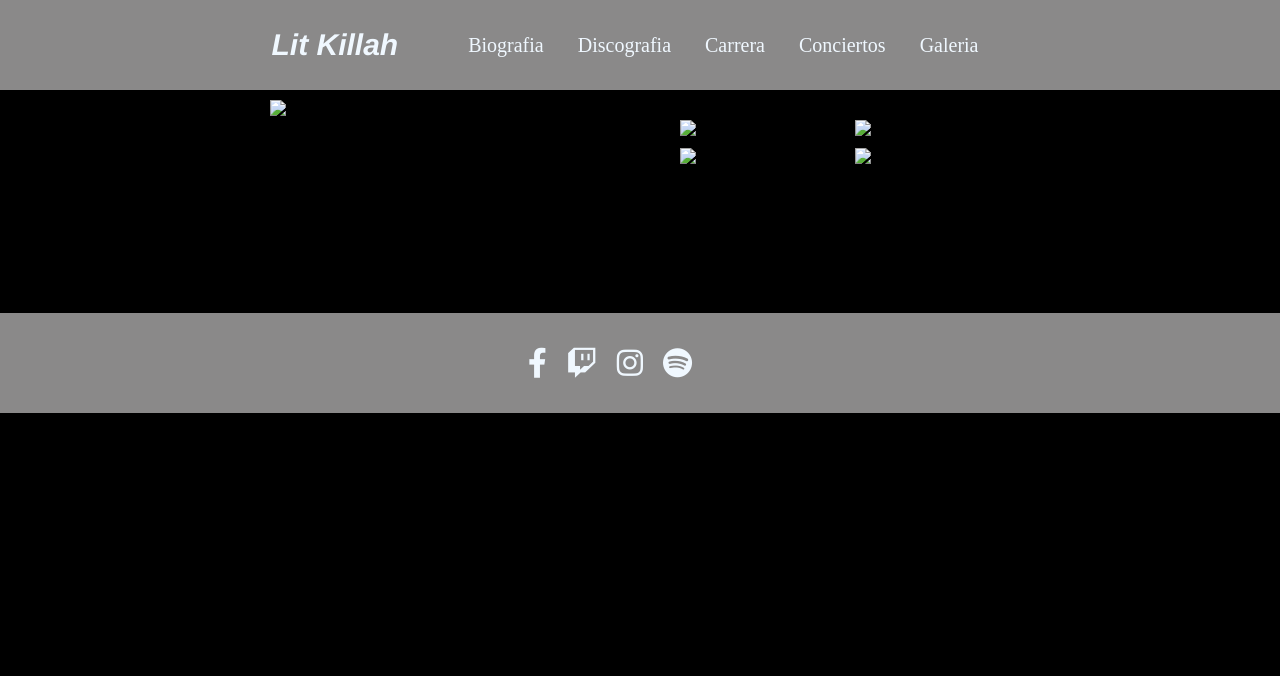
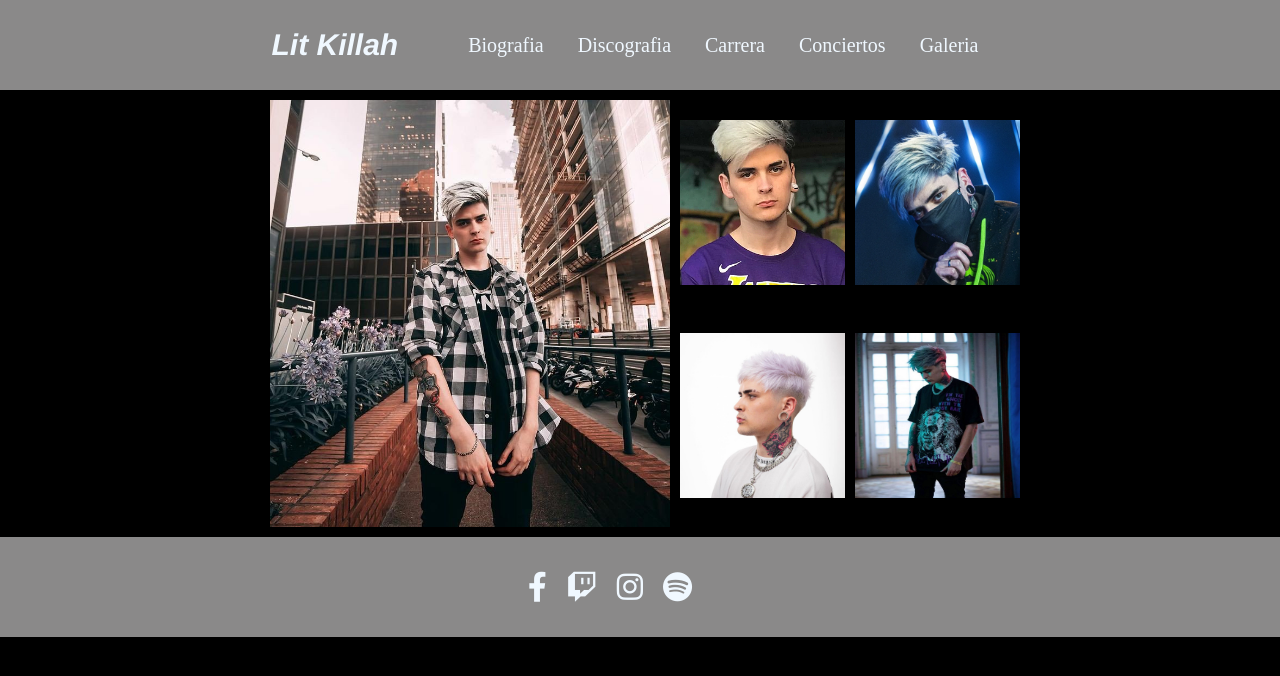
Before and after one commit to lucas-trivisonno/lit-killah, a plain HTML site: page galeria.html in a window 1280 px wide. Drawn offline with Linux system fonts and the light colour scheme; the site is published under a folder, as on GitHub Pages, so addresses that start at the root find nothing.

Commit message:
modifico imagenes

```diff
--- a/galeria.html
+++ b/galeria.html
@@ -25,11 +25,11 @@
     </header>
     <main>
         <div class="contenedor-galeria">
-            <img src="/pubilc/lit killah galeria 3.jpg" alt="imagen 1" class="imagen-uno">
-            <img src="/pubilc/lit killah galeria.jpg" alt="imagen 2" class="imagen-dos">
-            <img src="/pubilc/imagen de lit killah 3.jpg" alt="imagen 5" class="imagen-cinco">
-            <img src="/pubilc/imagen lit killah.jpg" alt="imagen 3" class="imagen-tres">
-            <img src="/pubilc/lit killah galeria 4.jpg" alt="imagen 4" class="imagen-cuatro">
+            <img src="./pubilc/lit killah galeria 3.jpg" alt="imagen 1" class="imagen-uno">
+            <img src="./pubilc/lit killah galeria.jpg" alt="imagen 2" class="imagen-dos">
+            <img src="./pubilc/imagen de lit killah 3.jpg" alt="imagen 5" class="imagen-cinco">
+            <img src="./pubilc/imagen lit killah.jpg" alt="imagen 3" class="imagen-tres">
+            <img src="./pubilc/lit killah galeria 4.jpg" alt="imagen 4" class="imagen-cuatro">
           </div>
     </main>
     <footer class="footer-home">
--- a/main.css
+++ b/main.css
@@ -3,7 +3,7 @@
     padding: 0;
 }
 .body-home{
-    background-image: linear-gradient(rgba(39, 39, 39, 0.8), rgba(39, 39, 39, 0.8)), url(/pubilc/imagen\ lit\ killah\ 2.jpg);
+    background-image: linear-gradient(rgba(39, 39, 39, 0.8), rgba(39, 39, 39, 0.8)), url(./pubilc/imagen\ lit\ killah\ 2.jpg);
     background-size: cover;
     max-width: 100%;
 }
```
Also changed, not shown: conciertos.html (+1 -1 lines), index.html (+1 -1 lines).
